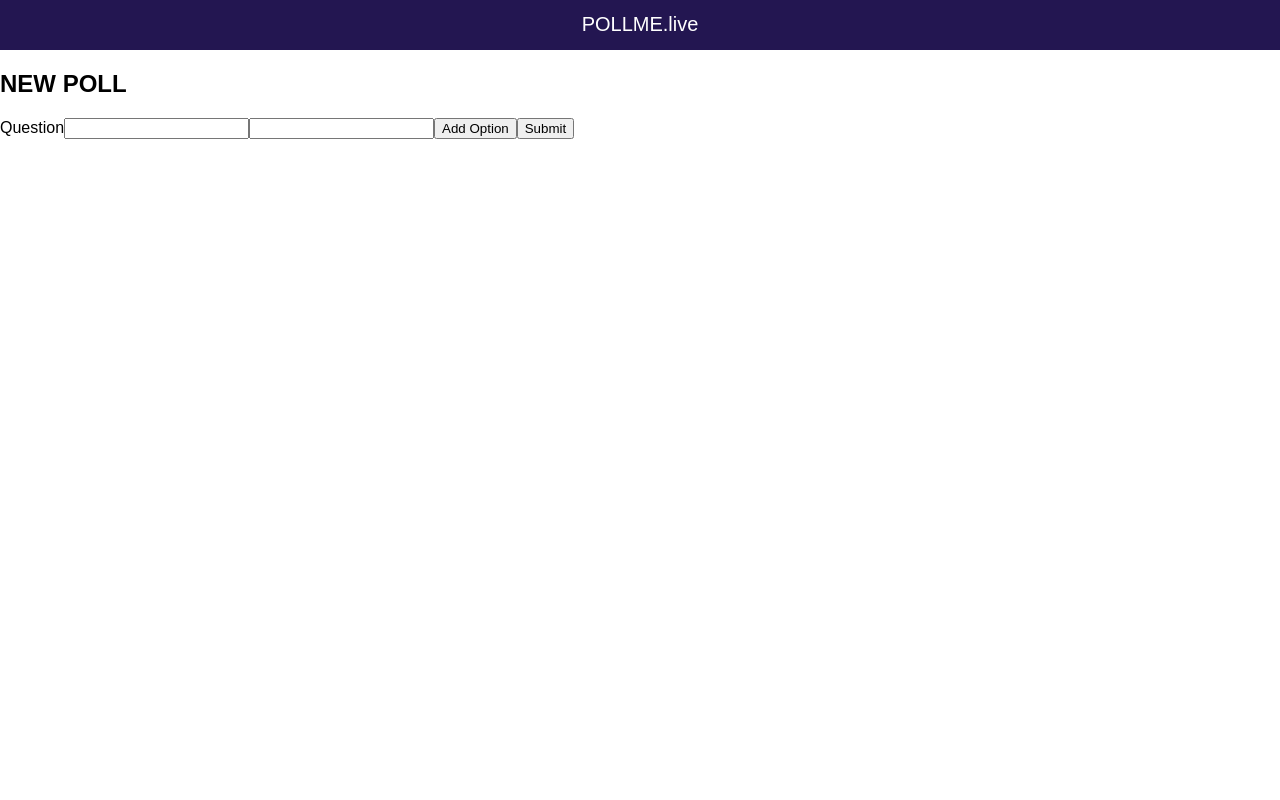
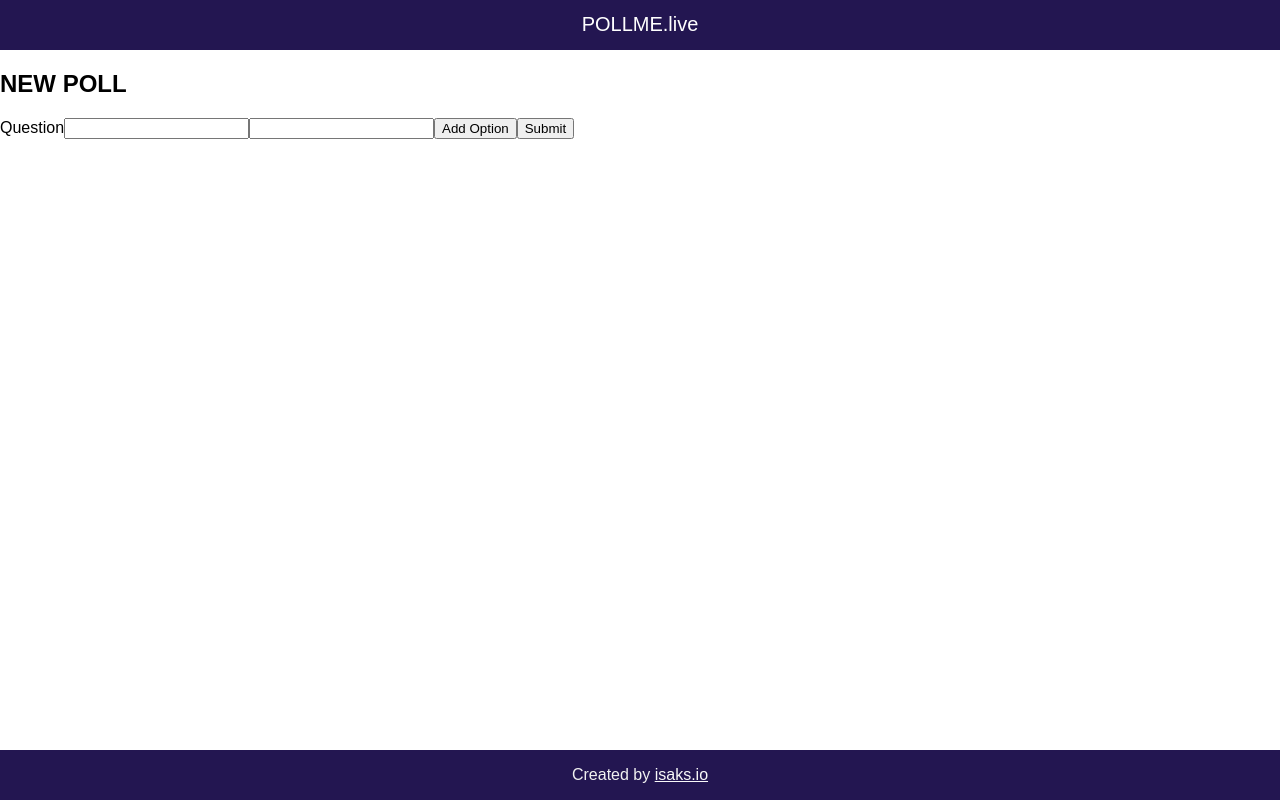
Before and after one commit to isaksolheim/pollme.live, a React (Create React App) app: page / in a window 1280 px wide. Built offline with nearby package versions, Linux system fonts and the light colour scheme.

Commit message:
Add footer

```diff
--- a/src/App.js
+++ b/src/App.js
@@ -2,12 +2,14 @@ import React from 'react';
 import './styles/main.scss';
 import CreatePoll from './components/CreatePoll';
 import Navbar from './components/Navbar';
+import Footer from './components/Footer';
 
 function App() {
   return (
     <div className="App">
       <Navbar />
       <CreatePoll />
+      <Footer />
     </div>
   );
 }
--- /dev/null
+++ b/src/components/Footer.js
@@ -0,0 +1,11 @@
+import React from 'react';
+
+function Footer() {
+  return(
+    <footer>
+      <p>Created by <a href="https://www.isaks.io/">isaks.io</a></p>
+    </footer>
+  );
+}
+
+export default Footer;
--- /dev/null
+++ b/src/styles/footer.scss
@@ -0,0 +1,19 @@
+footer {
+  position: absolute;
+  bottom: 0;
+  height: 50px;
+  width: 100%;
+  text-align: center;
+  background-color: color(primary);
+
+  p {
+    font-size: 16px;
+    display: block;
+    margin-bottom: 14px;
+    color: #f1f1f1;
+
+    a {
+      color: #f9f9f9;
+    }
+  }
+}
--- a/src/styles/main.scss
+++ b/src/styles/main.scss
@@ -14,3 +14,4 @@ $colors: (
 }
 
 @import './navbar.scss';
+@import './footer.scss';
```
